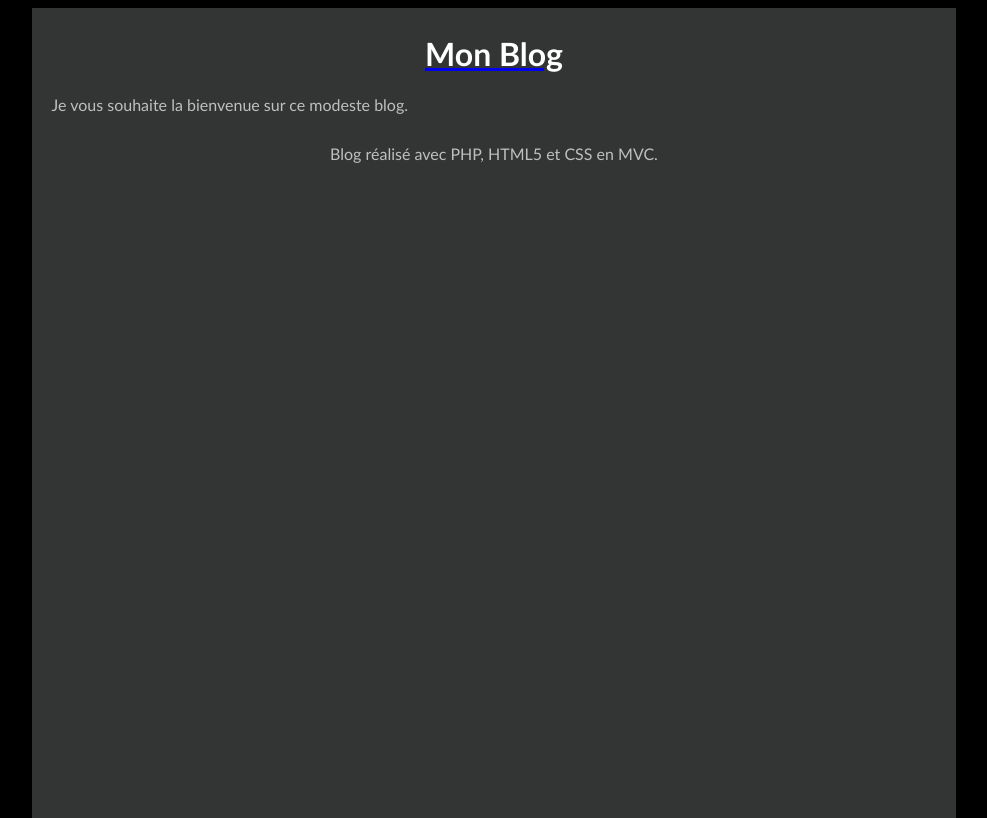
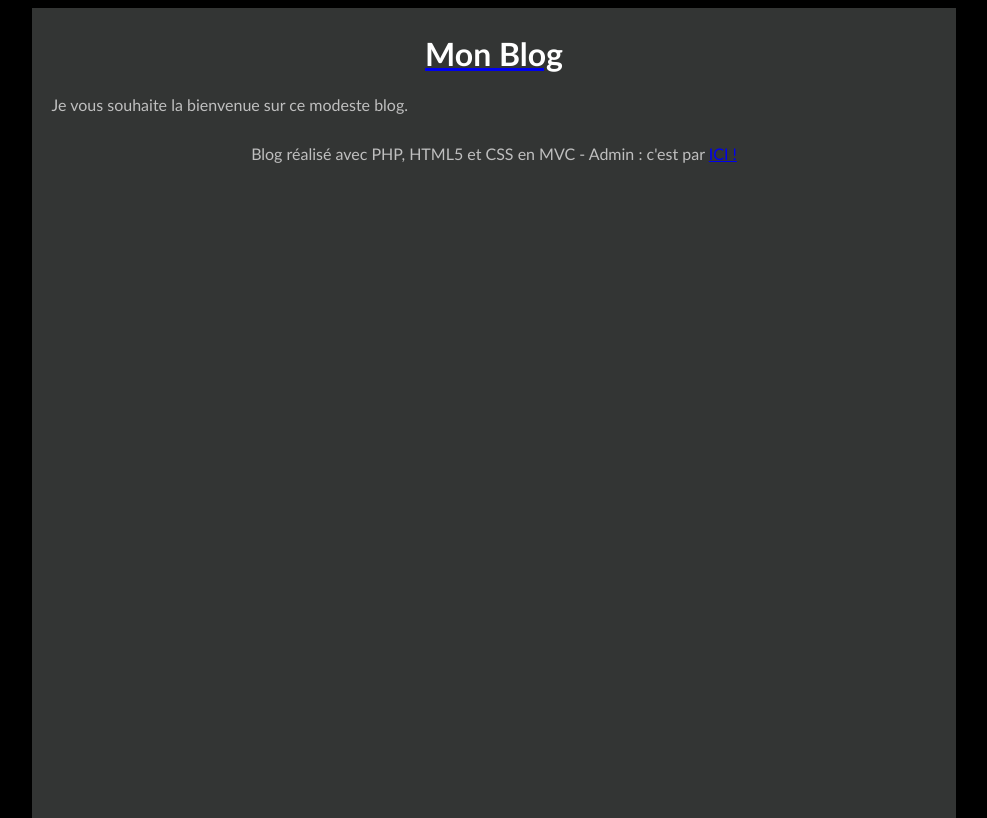
Before and after one commit to FlavieDupre/Creat_blog_MVC, a PHP site: page / in a window 1280 px wide. Shown: the whole page, without its empty margins (146-1133 px from the left). Run offline with PHP 8.4, Linux system fonts and the light colour scheme; data that the repository does not hold is empty.

Commit message:
Add files via upload

```diff
--- a/Vue/template.php
+++ b/Vue/template.php
@@ -15,7 +15,7 @@
         <?= $contenu ?>   <!-- Élément spécifique -->
       </div>
       <footer id="piedBlog">
-        Blog réalisé avec PHP, HTML5 et CSS en MVC.
+        <p>Blog réalisé avec PHP, HTML5 et CSS en MVC - Admin : c'est par <a href="Admin/dejaInscrit.php">ICI !</a></p>
       </footer>
     </div> <!-- #global -->
   </body>
```
